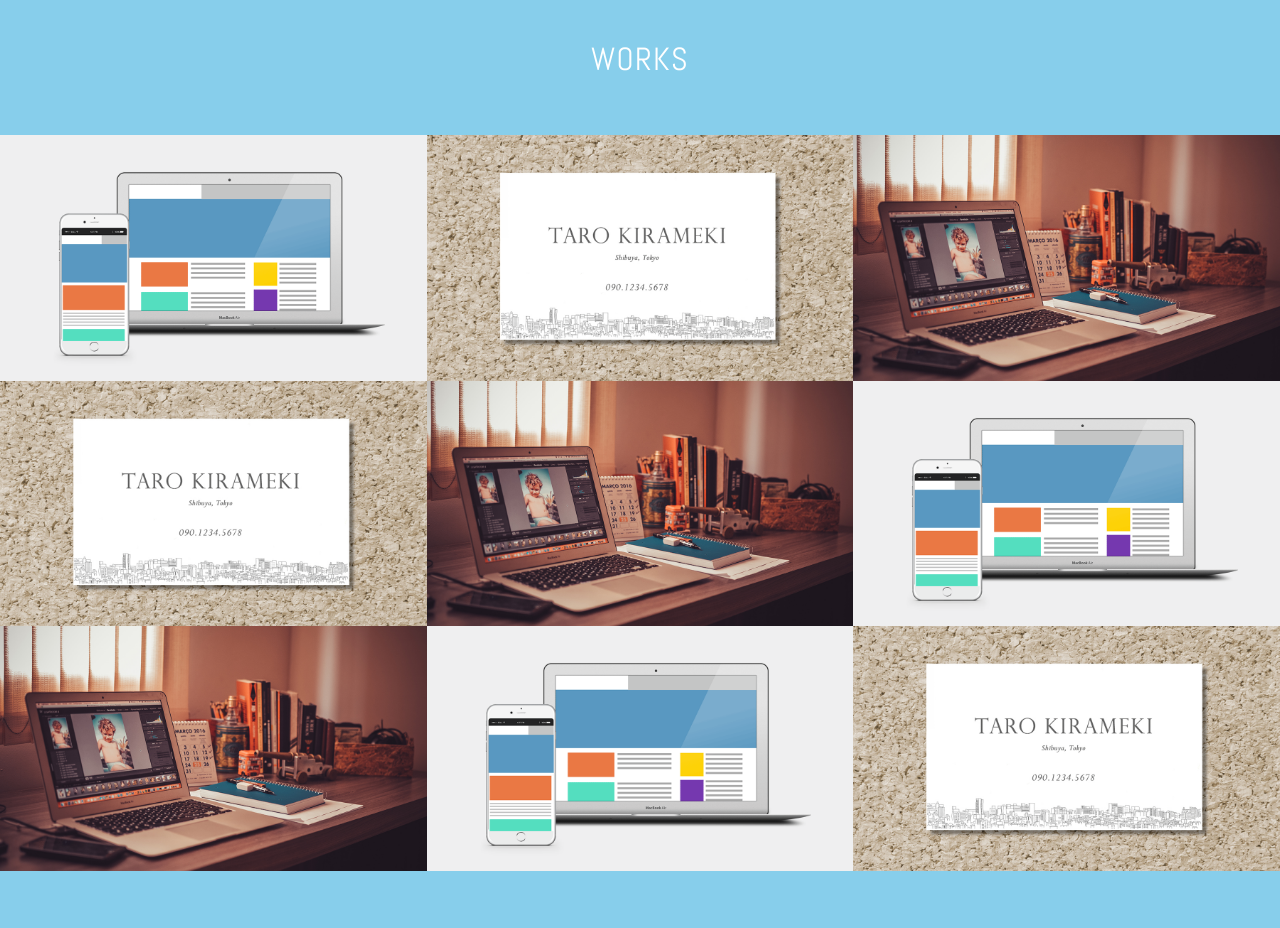
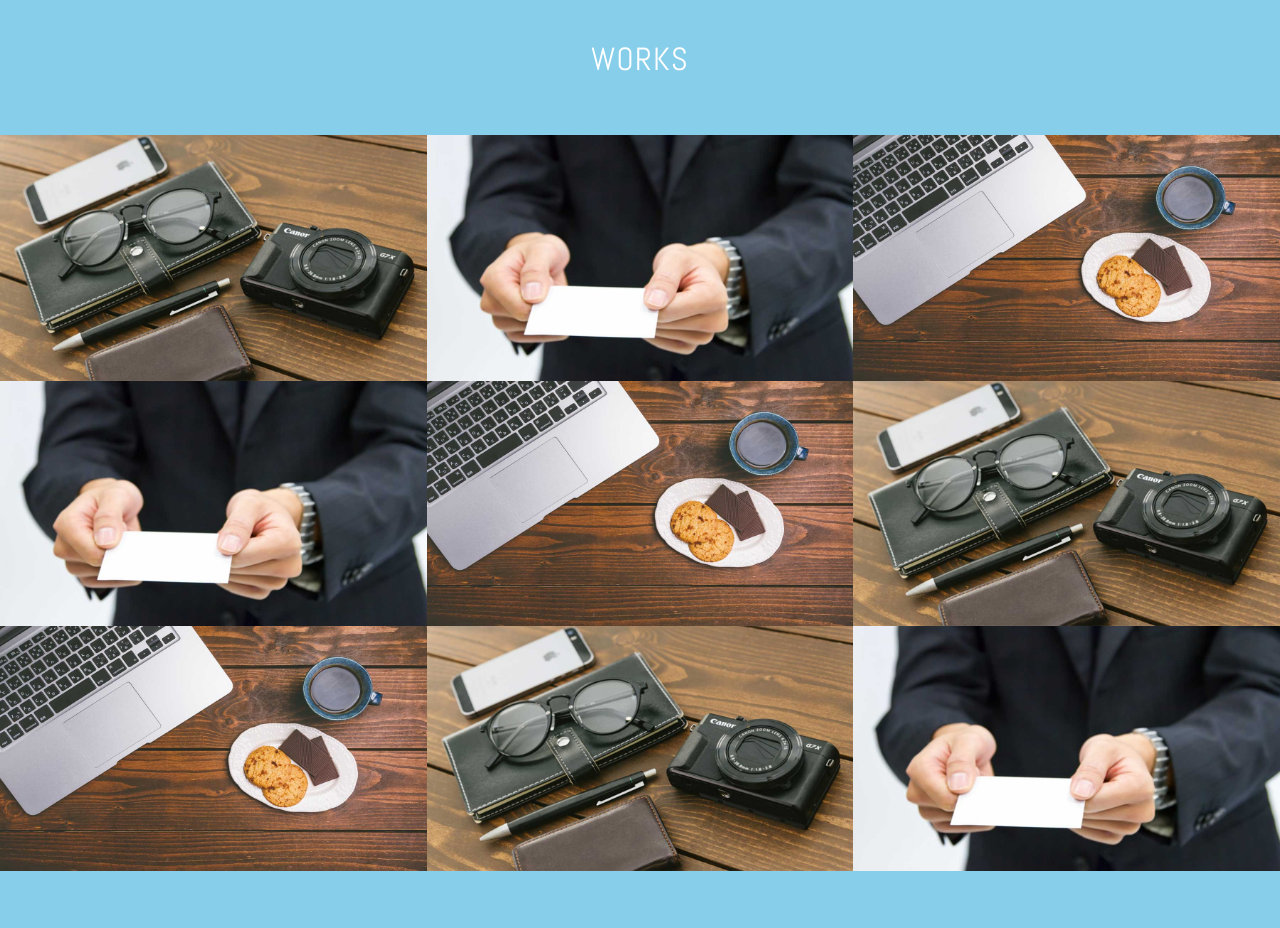
Before and after one commit to makinoeri/makinoeri.github.io, a plain HTML site: page index.html in a window 1280 px wide. Shown: the part 1060-1988 px from the top of the page. Drawn offline with nearby package versions, Linux system fonts and the light colour scheme.

Commit message:
課題提出

```diff
--- a/index.html
+++ b/index.html
@@ -15,7 +15,7 @@
           <a href="#contact" class="button-contact"><i aria-label="お問い合わせ" class="fa fa-envelope-o"></i></a>
             <div class="profile">
                 <h1 class="site-title abel uppercase text-center">Web Designer <span>Makino Eriko</span></h1>
-                 <img src="./images/img_profile.jpg" alt="プロフィール写真" width="140" height="140" class="block-center profile-icon">
+                 <img src="./images/myprofile1.jpg" alt="プロフィール写真" width="140" height="140" class="block-center profile-icon">
                 <p>東京都在住のWebデザイナー、makinoerikoです。オンラインスクールでWeb制作について学び、広告業界から憧れていたWebデザイナーへと転職活動中です。これからさらにWeb制作の技術や知識を身につけて、Webサイト運用や問題解決のアドバイスもできるデザイナーになりたいと思っています。</p>
             </div>
         </header>
@@ -45,7 +45,7 @@
         <h2 class="text-center">Works</h2>
         <div class="works-box">
             <a href="#">
-                <img src="./images/img_work_site.png" alt="株式会社きらめき コーポレートサイト様 Webサイトデザイン">
+                <img src="./images/camera.jpg" alt="株式会社きらめき コーポレートサイト様 Webサイトデザイン">
                 <div class="works-box-inner">
                     <div class="text-center">
                         <h3>株式会社きらめき コーポレートサイト</h3>
@@ -57,7 +57,7 @@
         </div>
         <div class="works-box">
             <a href="#">
-                <img src="./images/img_work_card.jpg" alt="Makino様 名刺デザイン">
+                <img src="./images/meisi.jpg" alt="Makino様 名刺デザイン">
                 <div class="works-box-inner">
                     <div class="text-center">
                         <h3>Makino様 名刺</h3>
@@ -69,7 +69,7 @@
         </div>
         <div class="works-box">
             <a href="#">
-                <img src="./images/img_work_blog.jpg" alt="WordPressオリジナルテーマ">
+                <img src="./images/PC1.jpg" alt="WordPressオリジナルテーマ">
                 <div class="works-box-inner">
                     <div class="text-center">
                         <h3>ブログデザイン</h3>
@@ -81,7 +81,7 @@
         </div>
         <div class="works-box">
             <a href="#">
-                <img src="./images/img_work_card.jpg" alt="Makino様 名刺デザイン">
+                <img src="./images/meisi.jpg" alt="Makino様 名刺デザイン">
                 <div class="works-box-inner">
                     <div class="text-center">
                         <h3>Makino様 名刺</h3>
@@ -93,7 +93,7 @@
         </div>
         <div class="works-box">
             <a href="#">
-                <img src="./images/img_work_blog.jpg" alt="WordPressオリジナルテーマ">
+                <img src="./images/PC1.jpg" alt="WordPressオリジナルテーマ">
                 <div class="works-box-inner">
                     <div class="text-center">
                         <h3>ブログデザイン</h3>
@@ -105,7 +105,7 @@
         </div>
         <div class="works-box">
             <a href="#">
-                <img src="./images/img_work_site.png" alt="株式会社きらめき コーポレートサイト様 Webサイトデザイン">
+                <img src="./images/camera.jpg" alt="株式会社きらめき コーポレートサイト様 Webサイトデザイン">
                 <div class="works-box-inner">
                     <div class="text-center">
                         <h3>株式会社きらめき コーポレートサイト</h3>
@@ -117,7 +117,7 @@
         </div>
          <div class="works-box">
             <a href="#">
-                <img src="./images/img_work_blog.jpg" alt="WordPressオリジナルテーマ">
+                <img src="./images/PC1.jpg" alt="WordPressオリジナルテーマ">
                 <div class="works-box-inner">
                     <div class="text-center">
                         <h3>ブログデザイン</h3>
@@ -130,7 +130,7 @@
 
          <div class="works-box">
             <a href="#">
-                <img src="./images/img_work_site.png" alt="株式会社きらめき コーポレートサイト様 Webサイトデザイン">
+                <img src="./images/camera.jpg" alt="株式会社きらめき コーポレートサイト様 Webサイトデザイン">
                 <div class="works-box-inner">
                     <div class="text-center">
                         <h3>株式会社きらめき コーポレートサイト</h3>
@@ -142,7 +142,7 @@
         </div>
           <div class="works-box">
             <a href="#">
-                <img src="./images/img_work_card.jpg" alt="Makino様 名刺デザイン">
+                <img src="./images/meisi.jpg" alt="Makino様 名刺デザイン">
                 <div class="works-box-inner">
                     <div class="text-center">
                         <h3>Makino様 名刺</h3>
```
Also changed, not shown: images/PC1.jpg (added), images/camera.jpg (added), images/eggsthings2.jpg (added), images/elly181027001_TP_V.jpg (added), images/meisi.jpg (added), images/myprofile1.jpg (added).
